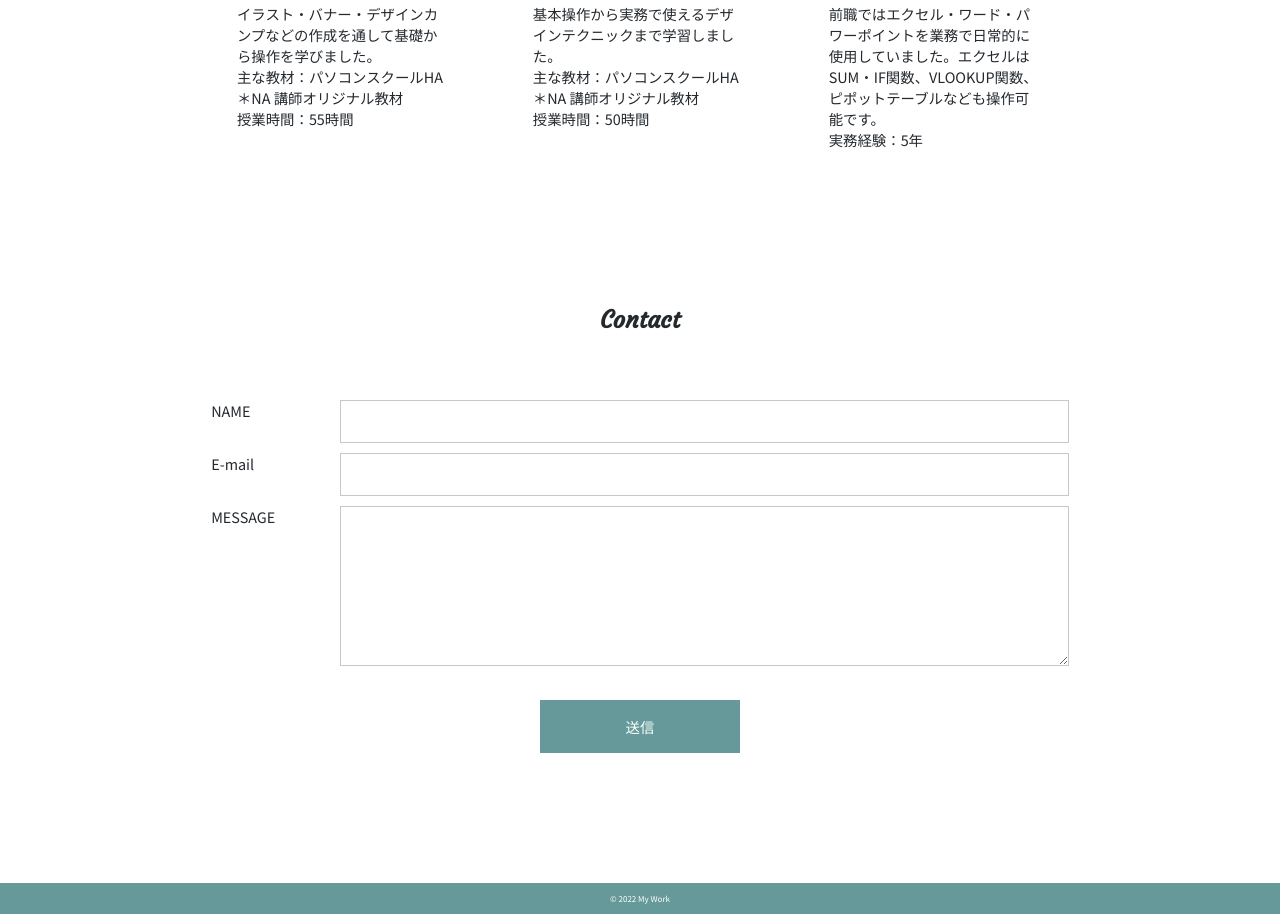
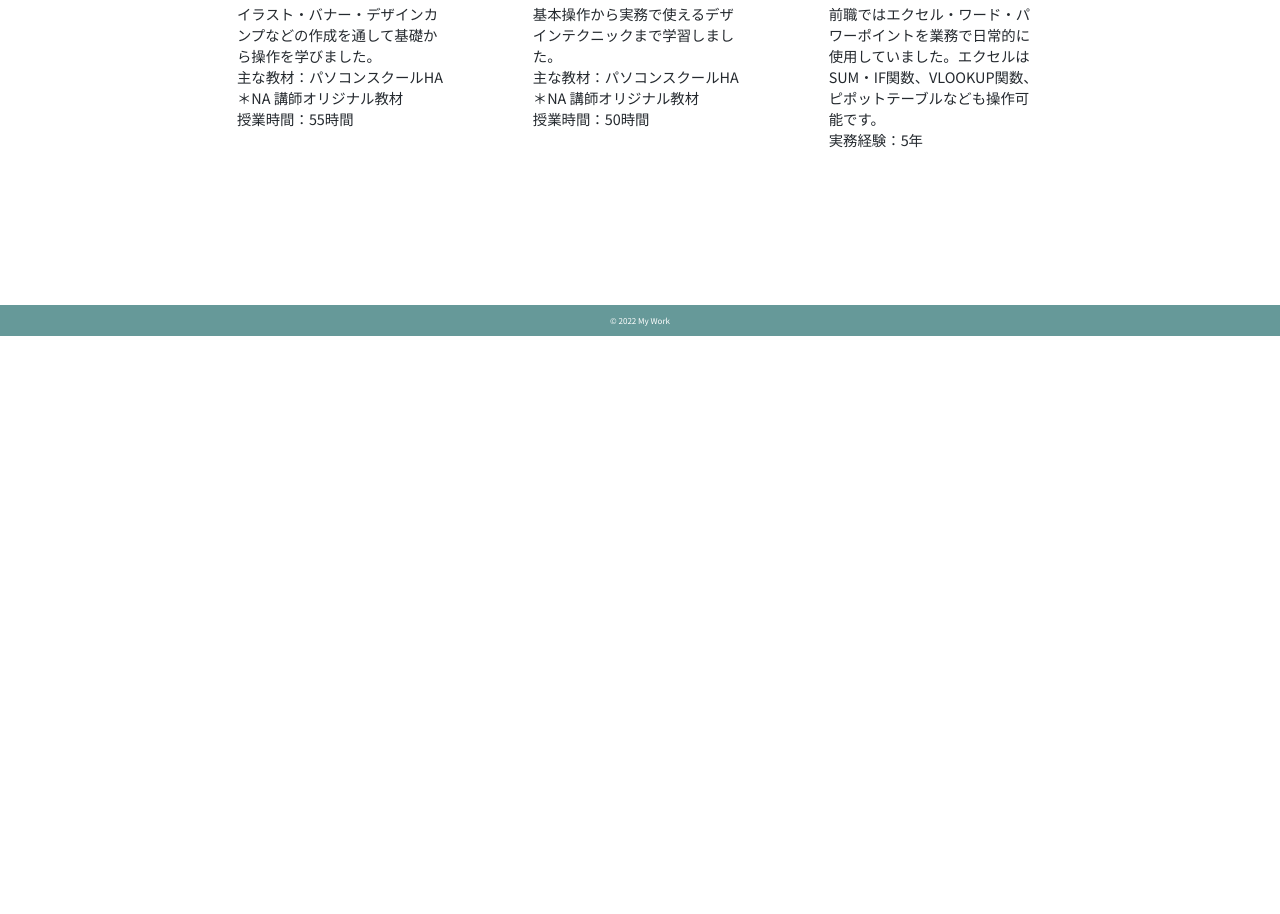
Before and after one commit to MiyazakiaAsami/portfolio, a plain HTML site: page index.html in a window 1280 px wide. Shown: the part 2411-3325 px from the top of the page. After the commit the page ends 2747 px from the top, so only its background shows below. Drawn offline with nearby package versions, Linux system fonts and the light colour scheme; some packages are replaced by stand-ins of ours.

Commit message:
グーグルフォーム

```diff
--- a/index.html
+++ b/index.html
@@ -35,7 +35,7 @@
                 <li><a href="#about">About</a></li>
                 <li><a href="#works">Works</a></li>
                 <li><a href="#skills">skills</a></li>
-                <li><a href="#contact">Contact</a></li>
+                <li><a href="https://docs.google.com/forms/d/e/1FAIpQLSfsRWEVOO8Kx-jaD6hBGKncUScELHOMWUa_VXNS6Dr2m2GZsg/viewform?usp=sf_linkt">Contact</a></li>
             </ul>
         </nav>
 
@@ -184,7 +184,7 @@
 
 
 
-        <section id="contact" class="wrapper">
+        <!-- <section id="contact" class="wrapper">
           <h2 class="sec-title">Contact</h2>
           <form action="#" method="post">
             <dl>
@@ -197,7 +197,8 @@
             </dl>
             <div class="button"><input type="submit" value="送信"></div>
           </form>
-        </section>
+
+        </section> -->
 
         <p class="pagetop"><a href="#wrap">▲</a></p>
 
```
